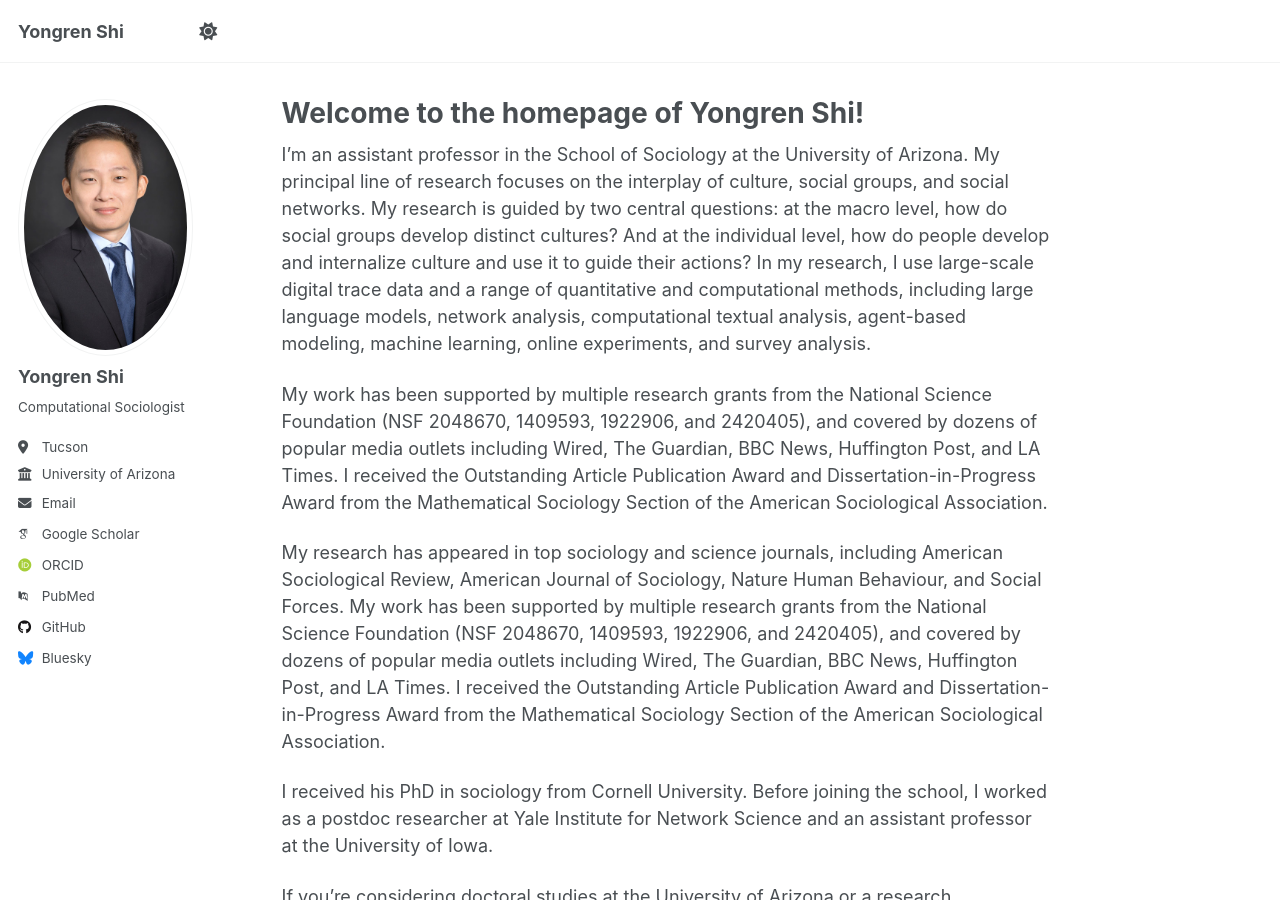
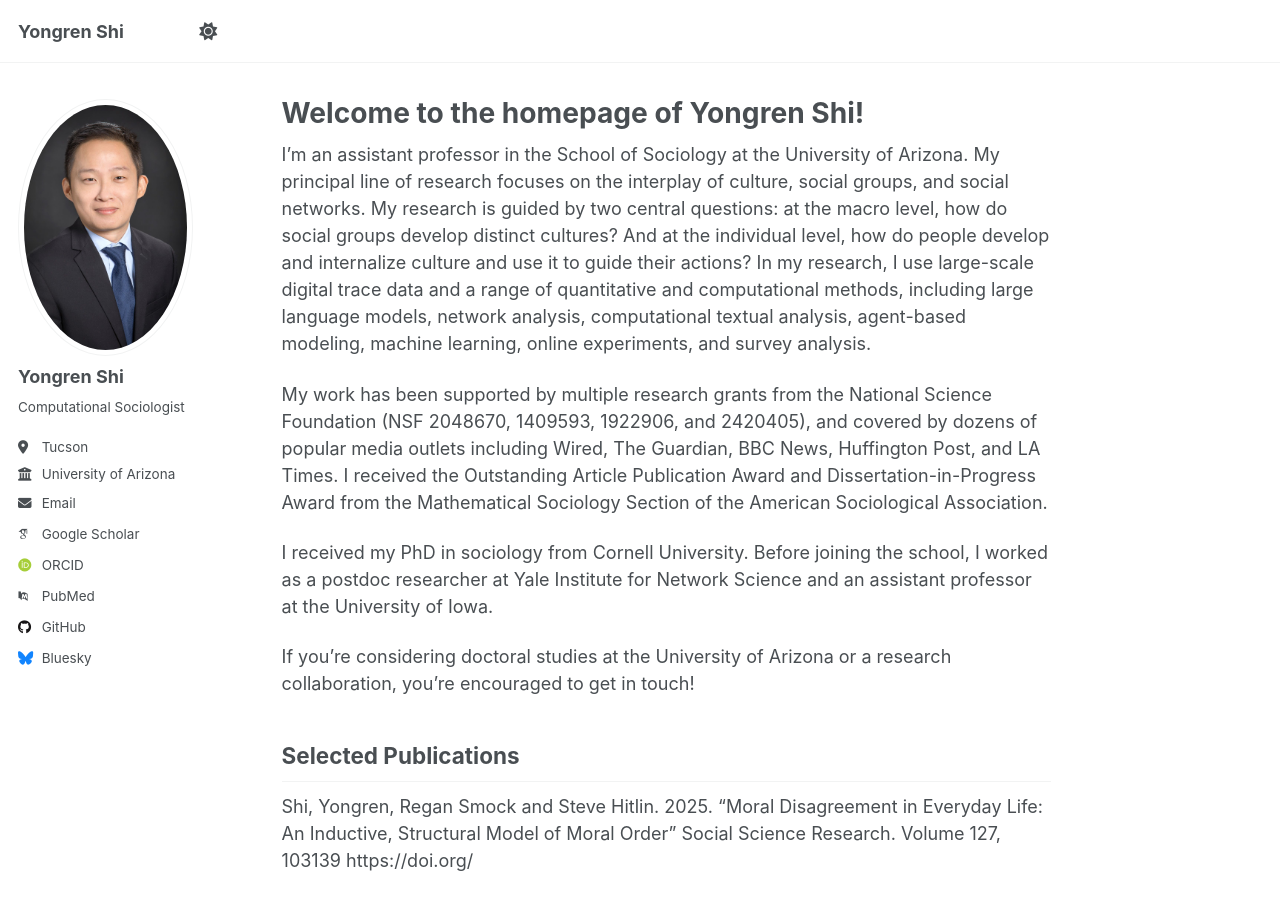
Before and after one commit to YongrenShi/YongrenShi, a Jekyll site: the page built from _pages/about.md, in a window 1280 px wide and 900 px high. Built offline with Jekyll 4.4.1, drawn with Linux system fonts in a browser that asks for light colours; some web fonts are replaced; a script that is not in the unit is left out.

Commit message:
Update about.md

```diff
--- a/_pages/about.md
+++ b/_pages/about.md
@@ -12,9 +12,7 @@ I'm an assistant professor in the School of Sociology at the University of Arizo
 
 My work has been supported by multiple research grants from the National Science Foundation (NSF 2048670, 1409593, 1922906, and 2420405), and covered by dozens of popular media outlets including Wired, The Guardian, BBC News, Huffington Post, and LA Times. I received the Outstanding Article Publication Award and Dissertation-in-Progress Award from the Mathematical Sociology Section of the American Sociological Association.
 
-My research has appeared in top sociology and science journals, including American Sociological Review, American Journal of Sociology, Nature Human Behaviour, and Social Forces. My work has been supported by multiple research grants from the National Science Foundation (NSF 2048670, 1409593, 1922906, and 2420405), and covered by dozens of popular media outlets including Wired, The Guardian, BBC News, Huffington Post, and LA Times. I received the Outstanding Article Publication Award and Dissertation-in-Progress Award from the Mathematical Sociology Section of the American Sociological Association.
-
-I received his PhD in sociology from Cornell University. Before joining the school, I worked as a postdoc researcher at Yale Institute for Network Science and an assistant professor at the University of Iowa.
+I received my PhD in sociology from Cornell University. Before joining the school, I worked as a postdoc researcher at Yale Institute for Network Science and an assistant professor at the University of Iowa.
 
 If you’re considering doctoral studies at the University of Arizona or a research collaboration, you're encouraged to get in touch!
 
```
